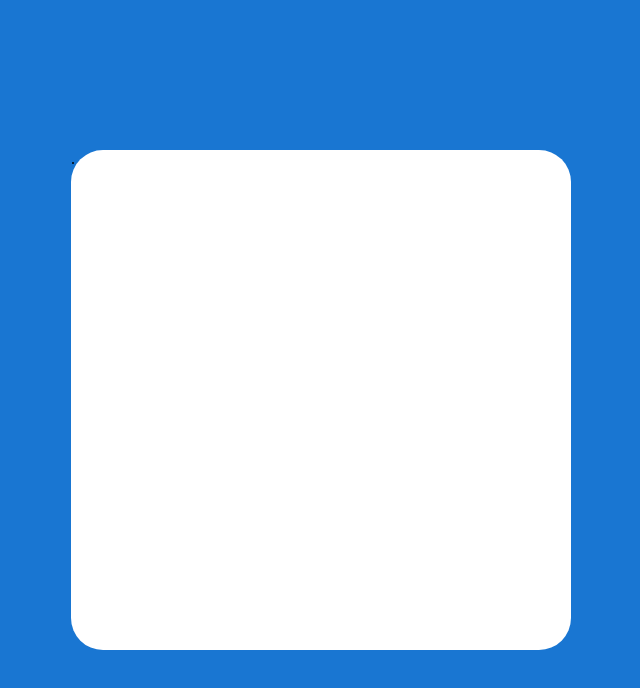
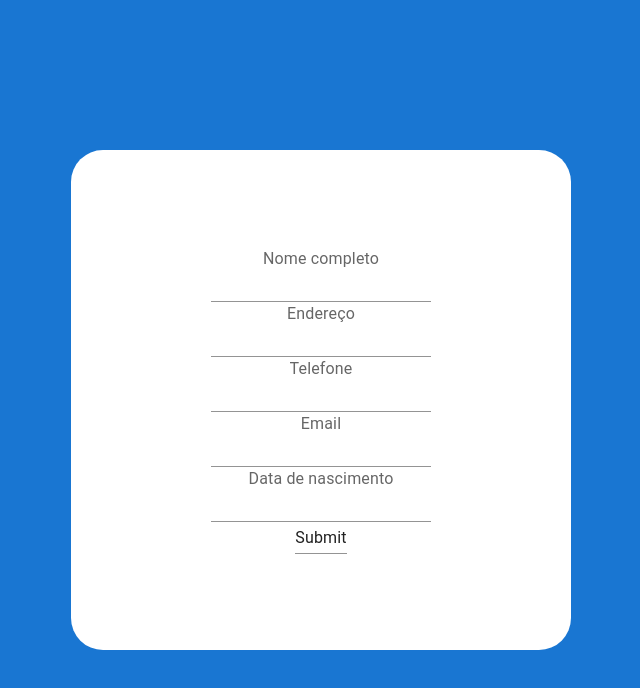
Before and after one commit to alex-cerlini/icts-challenge, a React (Vite) app: page / in a window 1280 px wide. Shown: the top 688 px of the page, without its empty margins (319-959 px from the left). Built offline with nearby package versions, Linux system fonts and the light colour scheme.

Commit message:
feat: create basic layout for signup and item

```diff
--- /dev/null
+++ b/src/components/Signup/data.mock.ts
@@ -0,0 +1,24 @@
+import { SignupEnum } from "./enum";
+
+export const fields = [
+  {
+    id: SignupEnum.fullName,
+    label: "Nome completo",
+  },
+  {
+    id: SignupEnum.address,
+    label: "Endereço",
+  },
+  {
+    id: SignupEnum.phone,
+    label: "Telefone",
+  },
+  {
+    id: SignupEnum.email,
+    label: "Email",
+  },
+  {
+    id: SignupEnum.birthDate,
+    label: "Data de nascimento",
+  },
+];
--- /dev/null
+++ b/src/components/Signup/enum.ts
@@ -0,0 +1,7 @@
+export enum SignupEnum {
+  fullName = "fullName",
+  address = "address",
+  phone = "phone",
+  email = "email",
+  birthDate = "birthDate",
+}
--- a/src/components/Signup/index.tsx
+++ b/src/components/Signup/index.tsx
@@ -1,7 +1,45 @@
+import { useForm } from "react-hook-form";
+import { yupResolver } from "@hookform/resolvers/yup";
+import * as yup from "yup";
+import { Input } from "@mui/material";
+import { IFormInputs } from "./type";
+import { fields } from "./data.mock";
+
+import SignupItem from "../SignupItem";
+
 import * as Style from "./styles";
 
-const Signup: React.FC = () => {
-  return <Style.Container>.</Style.Container>;
+const schema = yup
+  .object({
+    fullName: yup.string().required(),
+    address: yup.string().required(),
+    phone: yup.string().required(),
+    email: yup.string().required(),
+    birthDate: yup.string().required(),
+  })
+  .required();
+
+const Signup = () => {
+  const {
+    register,
+    handleSubmit,
+    formState: { errors },
+  } = useForm<IFormInputs>({
+    resolver: yupResolver(schema),
+  });
+  const onSubmit = (data: IFormInputs) => console.log(data);
+
+  return (
+    <form onSubmit={handleSubmit(onSubmit)}>
+      <Style.Container>
+        {fields?.map((field) => (
+          <SignupItem id={field.id} label={field.label} register={register} />
+        ))}
+
+        <Input type="submit" />
+      </Style.Container>
+    </form>
+  );
 };
 
 export default Signup;
--- a/src/components/Signup/styles.ts
+++ b/src/components/Signup/styles.ts
@@ -1,6 +1,10 @@
 import { styled, Box, BoxProps } from "@mui/material";
 
 export const Container = styled(Box)<BoxProps>(({ theme }) => ({
+  display: "flex",
+  flexDirection: "column",
+  justifyContent: "center",
+  alignItems: "center",
   backgroundColor: theme.palette.primary.contrastText,
   width: 500,
   height: 500,
--- /dev/null
+++ b/src/components/Signup/type.ts
@@ -0,0 +1,7 @@
+export interface IFormInputs {
+  fullName: string;
+  address: string;
+  phone: string;
+  email: string;
+  birthDate: string;
+}
--- /dev/null
+++ b/src/components/SignupItem/index.tsx
@@ -0,0 +1,21 @@
+import { Input, InputLabel } from "@mui/material";
+import { UseFormRegister } from "react-hook-form";
+import { SignupEnum } from "../Signup/enum";
+import { IFormInputs } from "../Signup/type";
+
+export type SignupItemProps = {
+  label: string;
+  id: SignupEnum;
+  register: UseFormRegister<IFormInputs>;
+};
+
+const SignupItem = ({ label, id, register }: SignupItemProps) => {
+  return (
+    <>
+      <InputLabel htmlFor={id}>{label}</InputLabel>
+      <Input id={id} {...register(id)} />
+    </>
+  );
+};
+
+export default SignupItem;
```
